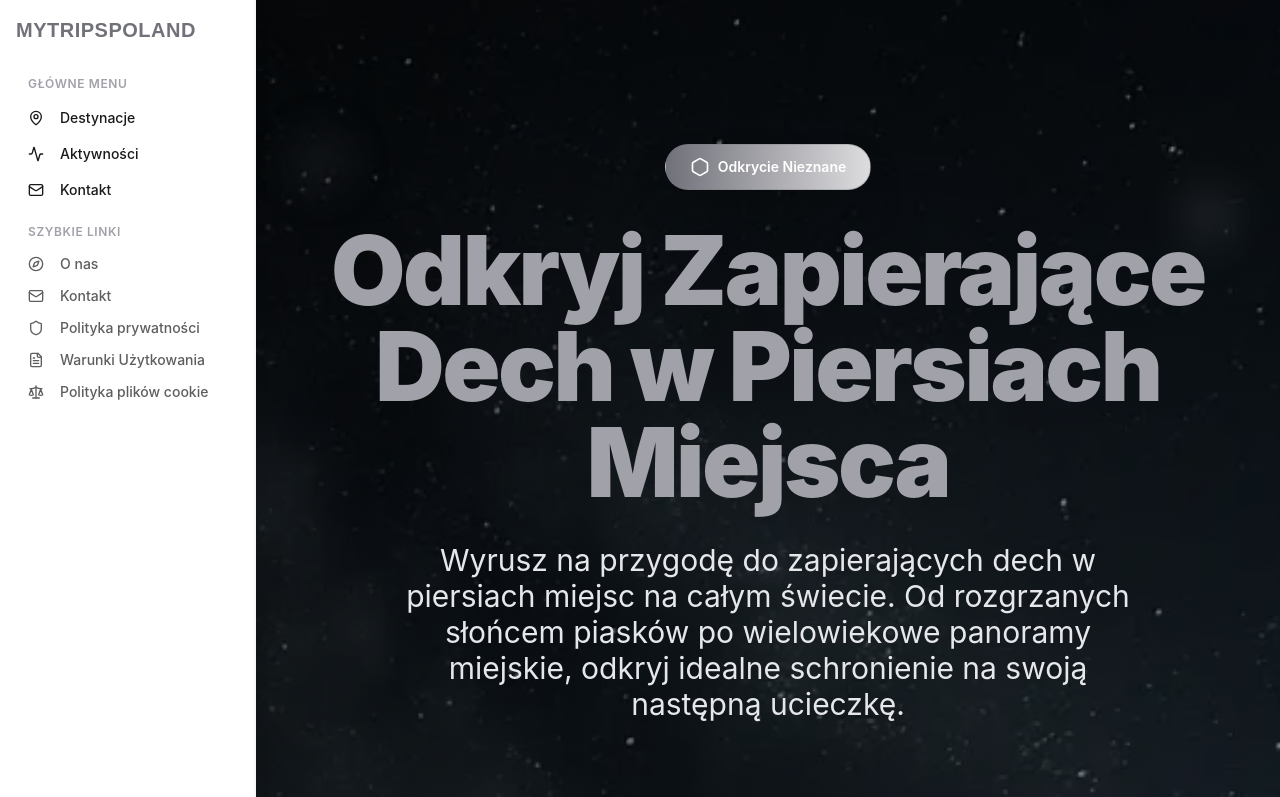
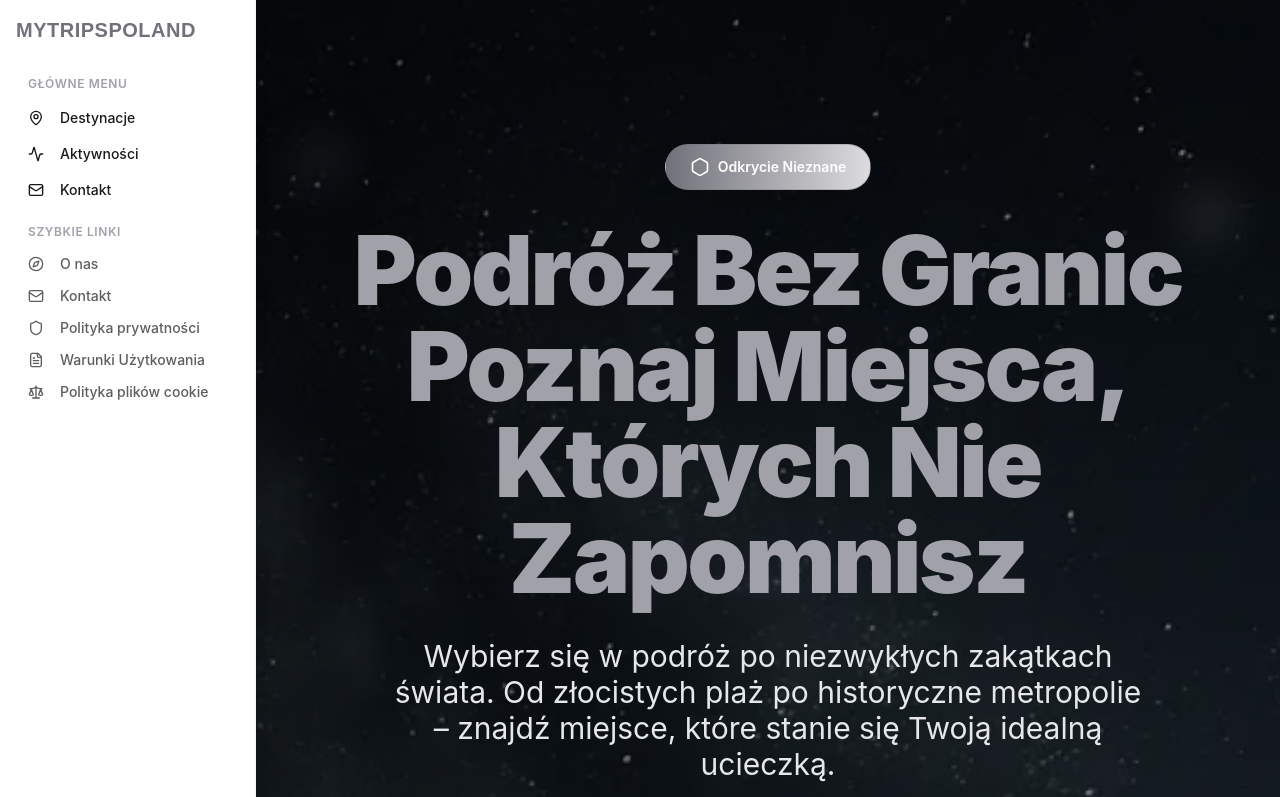
Before and after one commit to ts-mykyta/SAS, a Vue app: page /destinations in a window 1280 px wide. Shown: the top 797 px of the page. Built offline with nearby package versions, Linux system fonts and the light colour scheme.

Commit message:
content(destinations): update page dastinations

```diff
--- a/src/router/index.js
+++ b/src/router/index.js
@@ -14,32 +14,35 @@ const CountryView = () => import('@/views/CountryView.vue')
 const router = createRouter({
   history: createWebHistory(import.meta.env.BASE_URL),
   routes: [
-    { path: '/', name: 'home', component: HomeView },
+    { path: '/', name: 'home', component: HomeView, meta: { title: 'Twoja podróż czeka na Ciebie' } },
 
-    { path: '/destinations', name: 'destinations', component: DestinationsView },
+    { path: '/destinations', name: 'destinations', component: DestinationsView, meta: { title: 'Podróżuj Tam, Gdzie Zaczyna Się Przygoda' } },
 
     {
       path: '/destinations/:slug',
       name: 'destination',
       component: CountryView,
       props: true,
+      meta: { title: 'destination' }
     },
 
-    { path: '/activities', name: 'activities', component: ActivitiesView },
+    { path: '/activities', name: 'activities', component: ActivitiesView, meta: { title: 'activities' } },
 
     {
       path: '/activities/:slug',
       name: 'activity',
       component: ActivityView,
       props: true,
+      meta: { title: 'activity' }
     },
 
-    { path: '/privacy-policy', name: 'privacy-policy', component: PrivacyView },
-    { path: '/terms', name: 'terms', component: TermsView },
-    { path: '/cookie', name: 'cookie', component: CookieView },
-    { path: '/about', name: 'about', component: AboutView },
-    { path: '/contact', name: 'contact', component: ContactView },
+    { path: '/privacy-policy', name: 'privacy-policy', component: PrivacyView, meta: { title: 'privacy-policy' } },
+    { path: '/terms', name: 'terms', component: TermsView, meta: { title: 'terms' } },
+    { path: '/cookie', name: 'cookie', component: CookieView, meta: { title: 'cookie' } },
+    { path: '/about', name: 'about', component: AboutView, meta: { title: 'about' } },
+    { path: '/contact', name: 'contact', component: ContactView, meta: { title: 'contact' } },
   ],
+
   scrollBehavior(to, from, savedPosition) {
     if (savedPosition) return savedPosition
     if (to.hash) {
@@ -53,4 +56,10 @@ const router = createRouter({
   },
 })
 
+router.afterEach((to) => {
+  const defaultTitle = 'Twoja podróż czeka na Ciebie'
+  document.title = to.meta.title || defaultTitle
+})
+
+
 export default router
--- a/src/store/destinations.json
+++ b/src/store/destinations.json
@@ -2,7 +2,7 @@
   {
     "country": "Francja",
     "tag": "Europa",
-    "text": "Francja oferuje bogatą mozaikę kultury, historii i naturalnego piękna, od ikonicznych zabytków, takich jak Wieża Eiffla, po skąpane w słońcu plaże Riwiery, renomowane regiony winiarskie i malownicze wiejskie wioski.",
+    "text": "Francja urzeka bogactwem dziedzictwa i krajobrazów – od ikonicznych zabytków pośród miejskiego zgiełku po zaciszne wioski, winiarskie doliny i błękitne wybrzeża skąpane w słońcu.",
     "img": "/images/france.png",
     "title": "Odkryj ukryte uroki Francji",
     "subtitle": "Odkryj cuda Francji. Od jej bogatego dziedzictwa i wyśmienitej kuchni po alpejskie panoramy, zanurz się w każdym zachwycie, jaki ta czarująca kraina ujawnia.",
@@ -85,7 +85,7 @@
   {
     "country": "Japonia",
     "tag": "Azja",
-    "text": "Japonia jest krainą kontrastów, gdzie starożytne świątynie spotykają się z neonowymi miastami.",
+    "text": "W Japonii historia i nowoczesność idą w parze – świątynne ogrody sąsiadują z neonowymi ulicami Tokio.",
     "img": "/images/japan.png",
     "title": "Zanurz się w kontrastach Japonii",
     "subtitle": "Od świątyń Kioto po futurystyczne Tokio — Japonia łączy tradycję z nowoczesnością.",
@@ -134,7 +134,7 @@
   {
     "country": "Brazylia",
     "tag": "Ameryka Południowa",
-    "text": "Brazylia to kraina karnawału, plaż i Amazonii.",
+    "text": "Brazylia oczarowuje pasją, plażami i zielonym sercem dżungli – Amazonią.",
     "img": "/images/brazil.png",
     "title": "Brazylia — rytm życia",
     "subtitle": "Od Rio po Amazonię, odkryj tętniące życiem serce Ameryki Południowej.",
--- a/src/views/DestinationsView.vue
+++ b/src/views/DestinationsView.vue
@@ -16,8 +16,8 @@ import AppFooter from '@/components/AppFooter.vue'
         <!-- Promo section -->
         <AppPromo
           imageUrl="/images/home-promo.png"
-          title="Odkryj Zapierające Dech w Piersiach Miejsca"
-          subtitle="Wyrusz na przygodę do zapierających dech w piersiach miejsc na całym świecie. Od rozgrzanych słońcem piasków po wielowiekowe panoramy miejskie, odkryj idealne schronienie na swoją następną ucieczkę."
+          title="Podróż Bez Granic Poznaj Miejsca, Których Nie Zapomnisz"
+          subtitle="Wybierz się w podróż po niezwykłych zakątkach świata. Od złocistych plaż po historyczne metropolie – znajdź miejsce, które stanie się Twoją idealną ucieczką."
         />
 
         <!-- Country section -->
```
